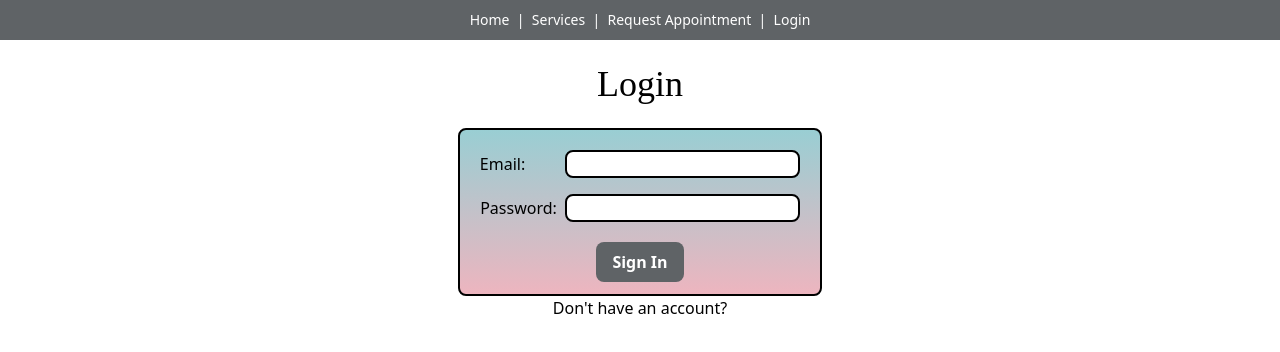
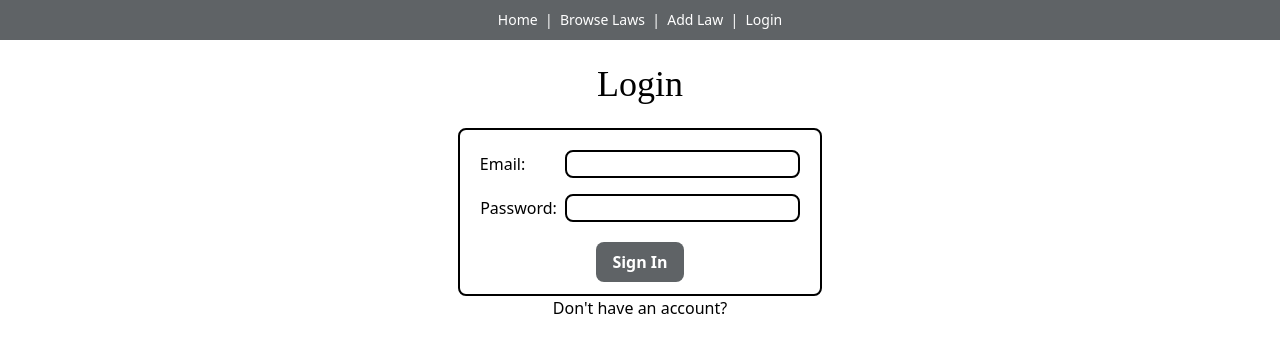
Before and after one commit to Seraphiel97/StrictlyLegal, a React (Vite) app: page /auth in a window 1280 px wide. Shown: the top 352 px of the page. Built offline with nearby package versions, Linux system fonts and the light colour scheme.

Commit message:
update nav links and remove styling

```diff
--- a/index.html
+++ b/index.html
@@ -6,7 +6,7 @@
     <link rel="preconnect" href="https://fonts.gstatic.com" crossorigin>
     <link href="https://fonts.googleapis.com/css2?family=MedievalSharp&display=swap" rel="stylesheet">
     <meta name="viewport" content="width=device-width, initial-scale=1.0" />
-    <title>Cottage & Castle</title>
+    <title>Strictly Legal</title>
   </head>
   <body>
     <div id="root"></div>
--- a/src/components/Login/Login.jsx
+++ b/src/components/Login/Login.jsx
@@ -41,7 +41,7 @@ export default function Login({setUser, user}) {
   return (
     <div>
       <h1 className="text-center my-6">Login</h1>
-      <form onSubmit={handleSubmit}className="flex flex-col justify-center items-center border-solid border-2 rounded-lg p-3 bg-gradient-to-t from-pink to-mint">
+      <form onSubmit={handleSubmit}className="flex flex-col justify-center items-center border-solid border-2 rounded-lg p-3">
         <div className="m-2">
           <label>
           Email:
--- a/src/components/Nav/Nav.jsx
+++ b/src/components/Nav/Nav.jsx
@@ -15,16 +15,9 @@ export default function Nav({user, updateUser}) {
       <div className="">
         <Link to="/">Home</Link>
         &nbsp; | &nbsp;
-        <Link to="/services">Services</Link>
+        <Link to="/laws">Browse Laws</Link>
         &nbsp; | &nbsp;
-        <Link to="/appointment">Request Appointment</Link>
-        &nbsp; | &nbsp;
-        {user.isAdmin
-        ?
-        <Link to="/appointment/history">Manage Appointments</Link>
-        :
-        <Link to="/appointment/history">Appointment History</Link>
-        }
+        <Link to="/laws/add">Add Law</Link>
         &nbsp; | &nbsp;
         <Link to="/">Welcome, {user.name}</Link>
         &nbsp; | &nbsp;
@@ -34,9 +27,9 @@ export default function Nav({user, updateUser}) {
       <div>
         <Link to="/">Home</Link>
         &nbsp; | &nbsp;
-        <Link to="/services">Services</Link>
+        <Link to="/laws">Browse Laws</Link>
         &nbsp; | &nbsp;
-        <Link to="/auth">Request Appointment</Link>
+        <Link to="/auth">Add Law</Link>
         &nbsp; | &nbsp;
         <Link to="/auth">Login</Link>
       </div>
--- a/src/components/RegisterAcct/RegisterAcct.jsx
+++ b/src/components/RegisterAcct/RegisterAcct.jsx
@@ -43,7 +43,7 @@ export default function RegisterAcct({setUser, user}) {
   return (
     <div>
       <h1 className="my-6 text-center">Register an Account</h1>
-      <form onSubmit={handleSubmit} className="flex flex-col justify-center items-center border-solid border-2 rounded-lg p-3 bg-gradient-to-t from-pink to-mint">
+      <form onSubmit={handleSubmit} className="flex flex-col justify-center items-center border-solid border-2 rounded-lg p-3">
         <div className="m-2">
           <label className='mr-10'>
           Name:
```
